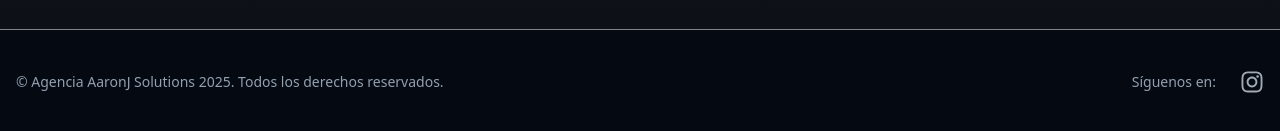
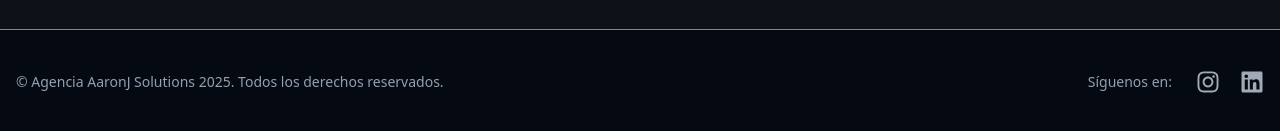
Before and after one commit to aaronJau21/aaronj_Solutions_v2, a Next.js app: page / in a window 1280 px wide. Shown: the part 2156-2287 px from the top of the page. Built offline with nearby package versions, Linux system fonts and the light colour scheme.

Commit message:
Activacion de LinkedIn

```diff
--- a/components/layouts/Footer.tsx
+++ b/components/layouts/Footer.tsx
@@ -1,6 +1,6 @@
 "use client";
 
-import { FaInstagram } from "react-icons/fa";
+import { FaInstagram, FaLinkedin } from "react-icons/fa";
 import Link from "next/link";
 
 export const Footer = () => {
@@ -36,7 +36,7 @@ export const Footer = () => {
               >
                 <FaInstagram size={24} />
               </Link>
-              {/* <Link
+              <Link
                 href="https://www.linkedin.com/in/aaronj-solutions-109351397/"
                 target="_blank"
                 rel="noopener noreferrer"
@@ -44,7 +44,7 @@ export const Footer = () => {
                 aria-label="LinkedIn"
               >
                 <FaLinkedin size={24} />
-              </Link> */}
+              </Link>
             </div>
           </div>
         </div>
```
